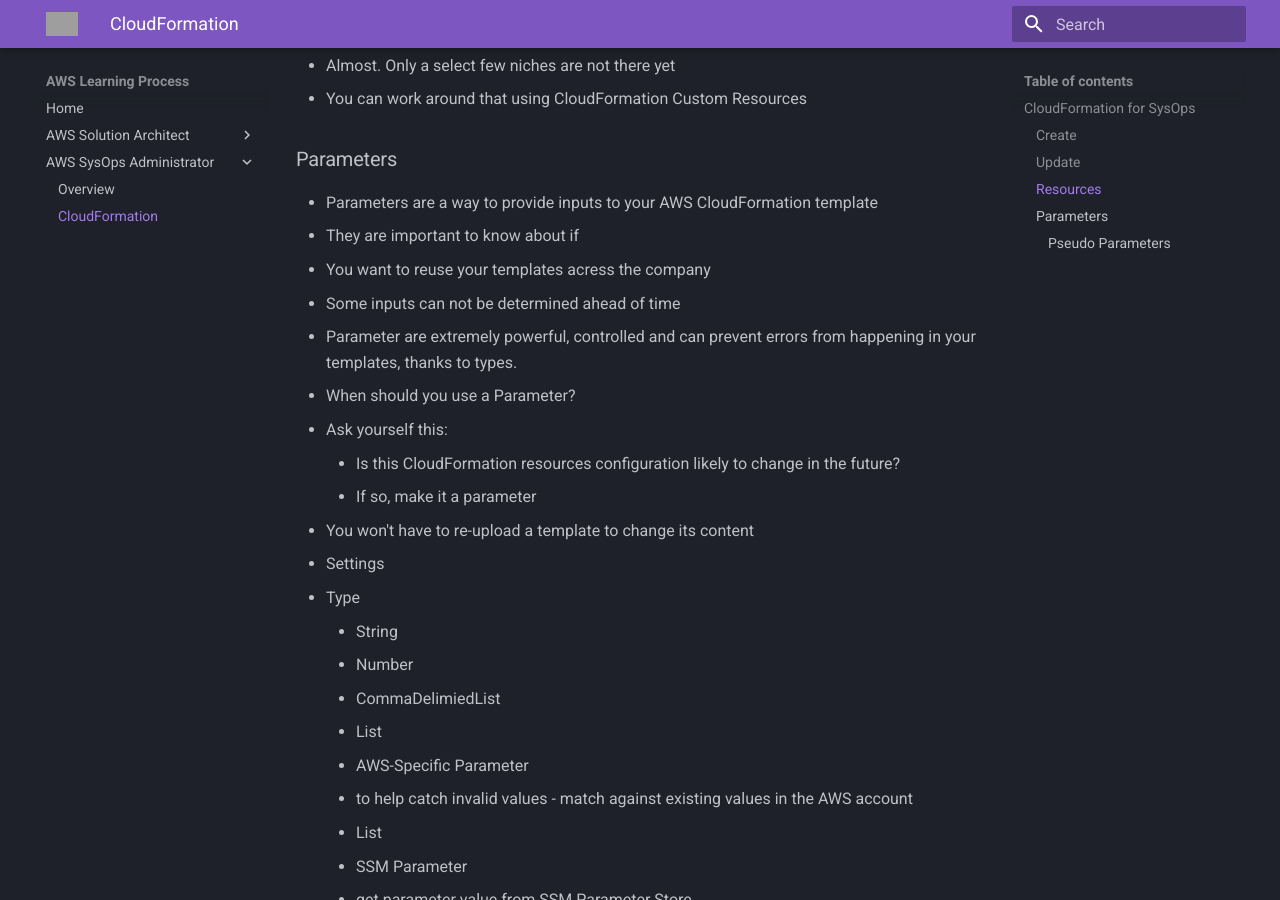
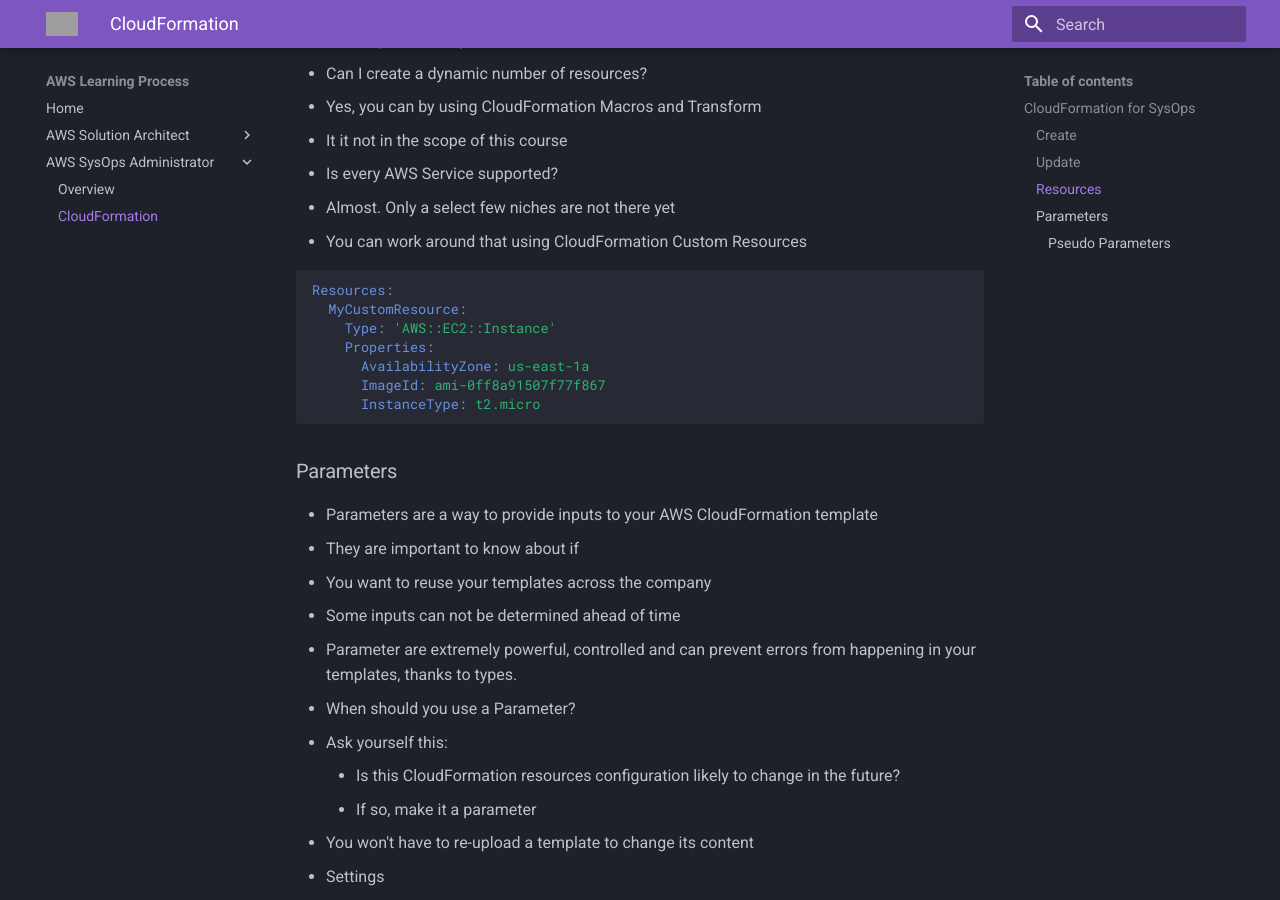
Before and after one commit to janobourian/aws, an MkDocs documentation site: the page built from docs/sysops/cloudformation.md, in a window 1280 px wide and 900 px high, scrolled down 2887 px. Built offline with MkDocs 1.6.1 and Material for MkDocs 9.7.7, drawn with Linux system fonts in a browser that asks for light colours; some of the changed text lies outside the part shown; grey boxes are pictures that could not be loaded.

Commit message:
add: information about cloudformation

````diff
--- a/docs/sysops/cloudformation.md
+++ b/docs/sysops/cloudformation.md
@@ -118,11 +122,21 @@ You can check the Replace operation in very CloudFormation update and you can ch
   * Almost. Only a select few niches are not there yet
   * You can work around that using CloudFormation Custom Resources
 
+```yaml
+Resources:
+  MyCustomResource:
+    Type: 'AWS::EC2::Instance'
+    Properties:
+      AvailabilityZone: us-east-1a
+      ImageId: ami-0ff8a91507f77f867
+      InstanceType: t2.micro
+```
+
 ### Parameters
 
 * Parameters are a way to provide inputs to your AWS CloudFormation template
 * They are important to know about if
-  * You want to reuse your templates acress the company
+  * You want to reuse your templates across the company
   * Some inputs can not be determined ahead of time
 * Parameter are extremely powerful, controlled and can prevent errors from happening in your templates, thanks to types.
 
````
Also changed, not shown: other parts of docs/sysops/cloudformation.md (+4 -0 lines).
